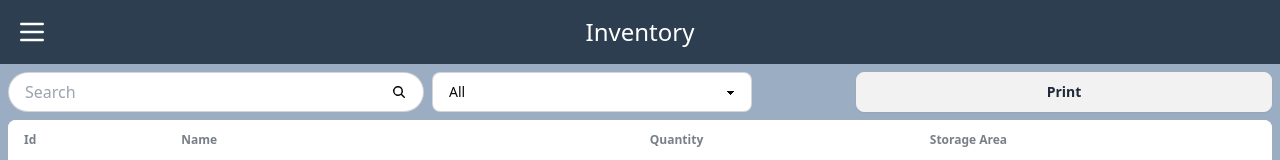
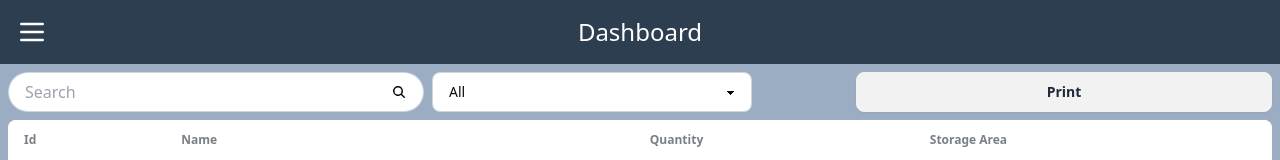
Before and after one commit to TobiasBlankJohansson/inventory-fullstack-app, a React (Vite) app in the folder frontend/: page / in a window 1280 px wide. Shown: the top 160 px of the page. Built offline with nearby package versions, Linux system fonts and the light colour scheme.

Commit message:
feat:add navitem to it's own file

```diff
--- /dev/null
+++ b/frontend/src/components/navbar/NavItem.tsx
@@ -0,0 +1,18 @@
+import { Link } from "react-router-dom";
+
+export function NavItem(
+  label: string,
+  link: string,
+  page: number,
+  currentPage: number
+): JSX.Element {
+  return (
+    <li
+      className={
+        "mb-4 " + (currentPage === page ? "text-secondary" : "text-white")
+      }
+    >
+      <Link to={link}>{label}</Link>
+    </li>
+  );
+}
--- a/frontend/src/components/navbar/Navbar.tsx
+++ b/frontend/src/components/navbar/Navbar.tsx
@@ -3,9 +3,10 @@ import { Sidebar } from "./Sidebar";
 
 type importNavbar = {
   currentPage: number;
+  currentPageName: string;
 };
 
-export function Navbar({currentPage}:importNavbar) {
+export function Navbar({currentPage, currentPageName}:importNavbar) {
   const [sideMenuShow, setSideMenuShow] = useState<boolean>(false);
 
   return (
@@ -37,7 +38,7 @@ export function Navbar({currentPage}:importNavbar) {
           </div>
         </div>
         <div className="navbar-center">
-          <h1 className="text-white text-2xl">Inventory</h1>
+          <h1 className="text-white text-2xl">{currentPageName}</h1>
         </div>
         <div className="navbar-end"></div>
       </nav>
--- a/frontend/src/components/navbar/Pages.tsx
+++ b/frontend/src/components/navbar/Pages.tsx
@@ -1,4 +1,4 @@
-import { Link } from "react-router-dom";
+import { NavItem } from "./NavItem";
 
 export function navigation(currentPage: number): JSX.Element[] {
   return [
@@ -6,20 +6,3 @@ export function navigation(currentPage: number): JSX.Element[] {
     NavItem("Manage", "/manage", 1, currentPage),
   ];
 }
-
-function NavItem(
-  label: string,
-  link: string,
-  page: number,
-  currentPage: number
-): JSX.Element {
-  return (
-    <li
-      className={
-        "mb-4 " + (currentPage === page ? "text-secondary" : "text-white")
-      }
-    >
-      <Link to={link}>{label}</Link>
-    </li>
-  );
-}
--- a/frontend/src/page/Dashboard.tsx
+++ b/frontend/src/page/Dashboard.tsx
@@ -31,7 +31,7 @@ export function Dashboard() {
 
   return (
     <div className="h-screen flex flex-col">
-      <Navbar currentPage={0}></Navbar>
+      <Navbar currentPage={0} currentPageName="Dashboard"></Navbar>
       <section className="h-10 grid grid-flow-col grid-cols-3 gap-2 m-2 mb-0">
         <Search setSearch={setSearch}></Search>
         <Select setStorageArea={setStorageArea}></Select>
--- a/frontend/src/page/Manage.tsx
+++ b/frontend/src/page/Manage.tsx
@@ -1,5 +1,5 @@
 import { Navbar } from "@/components/navbar/Navbar";
 
 export function Manage() {
-  return <Navbar currentPage={1}></Navbar>;
+  return <Navbar currentPage={1} currentPageName="Manage"></Navbar>;
 }
```
